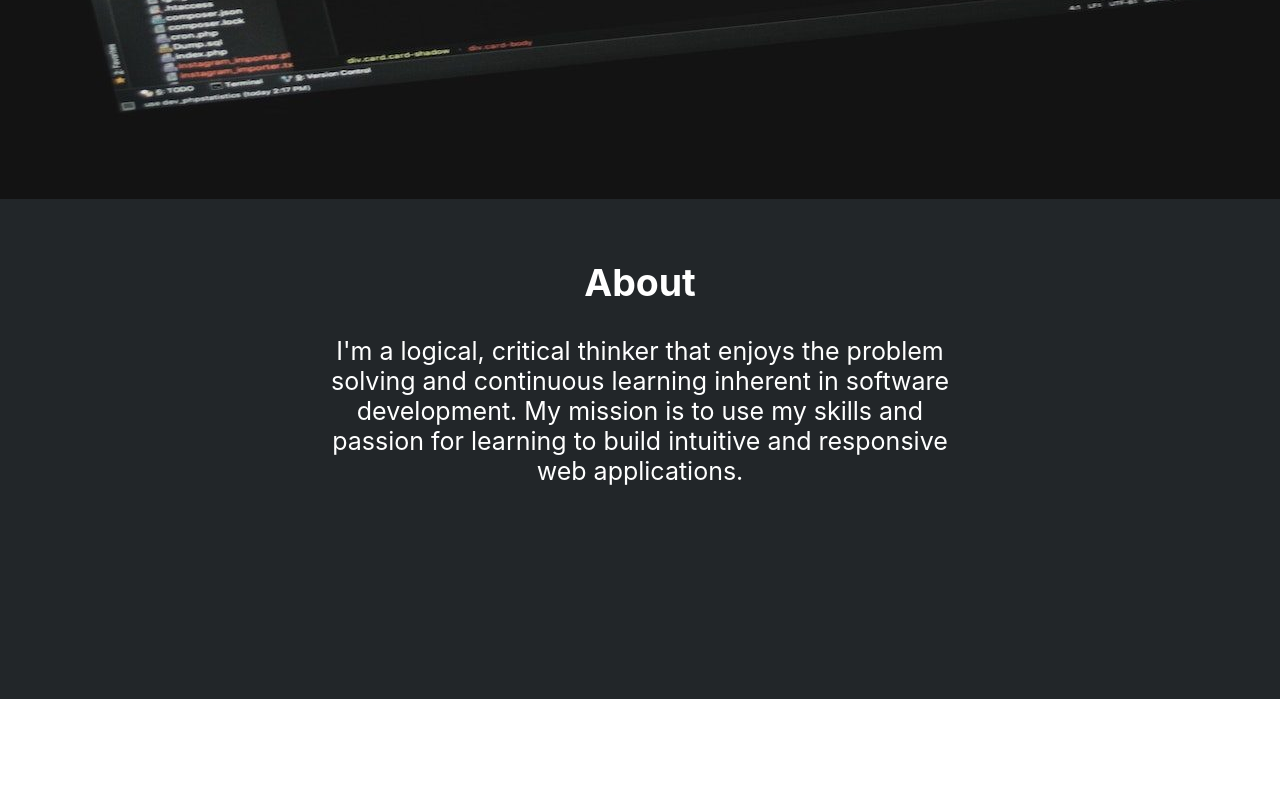
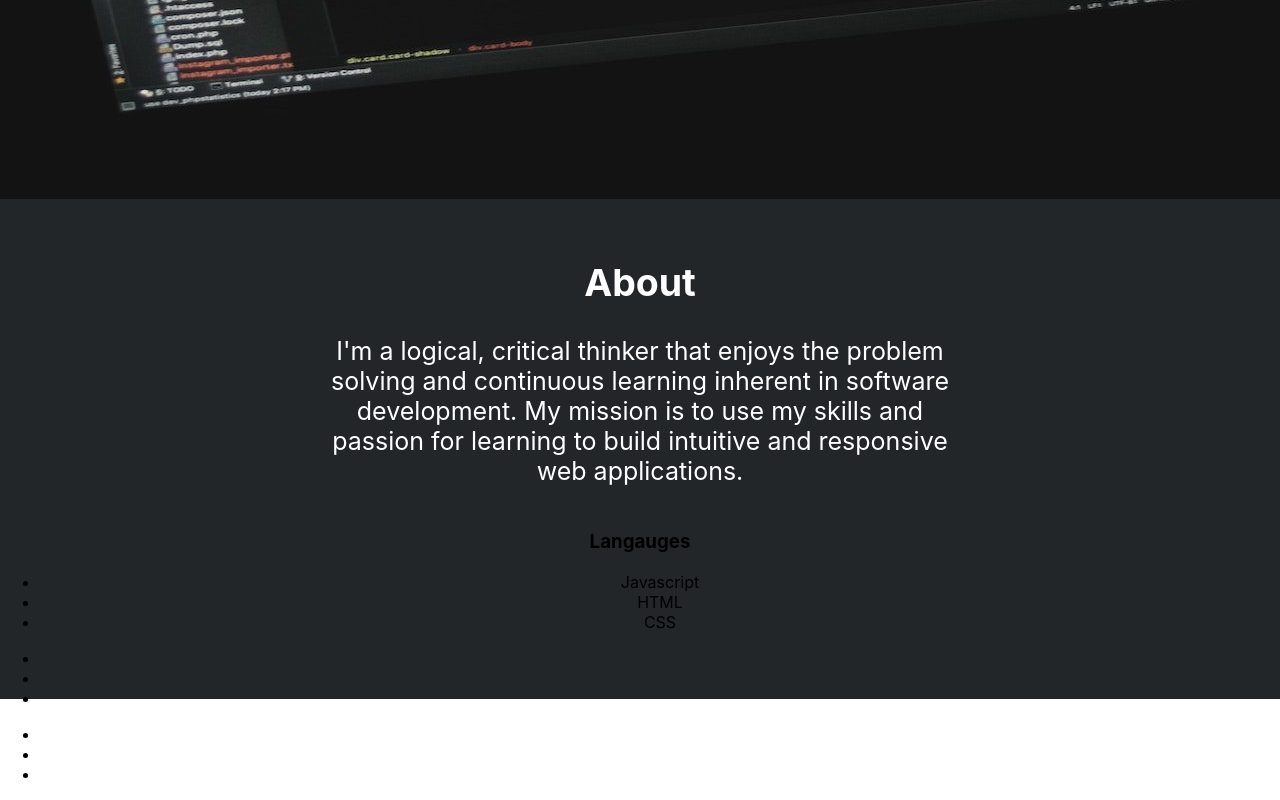
Before and after one commit to rmc3408/portfolio, a React (Create React App) app: page / in a window 1280 px wide. Shown: the part 601-1401 px from the top of the page. Before the commit the page ends 1300 px from the top, so only its background shows below. Built offline with nearby package versions, Linux system fonts and the light colour scheme.

Commit message:
nav changes

```diff
--- a/src/Components/About.js
+++ b/src/Components/About.js
@@ -5,21 +5,39 @@ const About = () => {
   return (
     <div className={classes.about}>
       <div className={classes.about_text}>
-        <div> <h2>About</h2>
-
-      <p>
-        I'm a logical, critical thinker that enjoys the problem solving and
-        continuous learning inherent in software development. My mission is to
-        use my skills and passion for learning to build intuitive and
-        responsive web applications.
-      </p></div>
-
+        <div>
+          <h2>About</h2>
+          <p>
+            I'm a logical, critical thinker that enjoys the problem solving and
+            continuous learning inherent in software development. My mission is
+            to use my skills and passion for learning to build intuitive and
+            responsive web applications.
+          </p>
+        </div>
       </div>
       <div className={classes.about_cards}>
-          <div></div>
-          <div></div>
-          <div></div>
-
+        <div>
+          <h3>Langauges</h3>
+          <ul>
+            <li>Javascript</li>
+            <li>HTML</li>
+            <li>CSS</li>
+          </ul>
+        </div>
+        <div>
+          <ul>
+            <li></li>
+            <li></li>
+            <li></li>
+          </ul>
+        </div>
+        <div>
+          <ul>
+            <li></li>
+            <li></li>
+            <li></li>
+          </ul>
+        </div>
       </div>
       <div className={classes.project}></div>
     </div>
--- a/src/Components/navbar.js
+++ b/src/Components/navbar.js
@@ -2,12 +2,13 @@ import React from "react";
 import classes from "./navbar.module.css";
 
 const Navbar = () => {
+    const arr=[classes.active,classes.list_item]
   return <nav className={classes.main_nav}>
       <ul className={classes.nav_items}>
-          <li className={classes.active}>Home</li>
-          <li>About</li>
-          <li>Projects</li>
-          <li>Contact</li>
+          <li className={arr.join(" ")}>Home</li>
+          <li className={classes.list_item}>About</li>
+          <li className={classes.list_item}>Projects</li>
+          <li className={classes.list_item}>Contact</li>
       </ul>
 
   </nav>
--- a/src/Components/navbar.module.css
+++ b/src/Components/navbar.module.css
@@ -21,7 +21,7 @@
 .active{
     color:#86c232;
 }
-li:after {
+.list_item:after {
   content: "";
   display: block;
   margin: auto;
@@ -30,10 +30,10 @@ li:after {
   background: transparent;
   transition: width 0.5s ease, background-color 0.5s ease;
 }
-li:hover {
+.list_item:hover {
   cursor: pointer;
 }
-li:hover:after {
+.list_item:hover:after {
   width: 100%;
   background: #86c232;
 }
```
